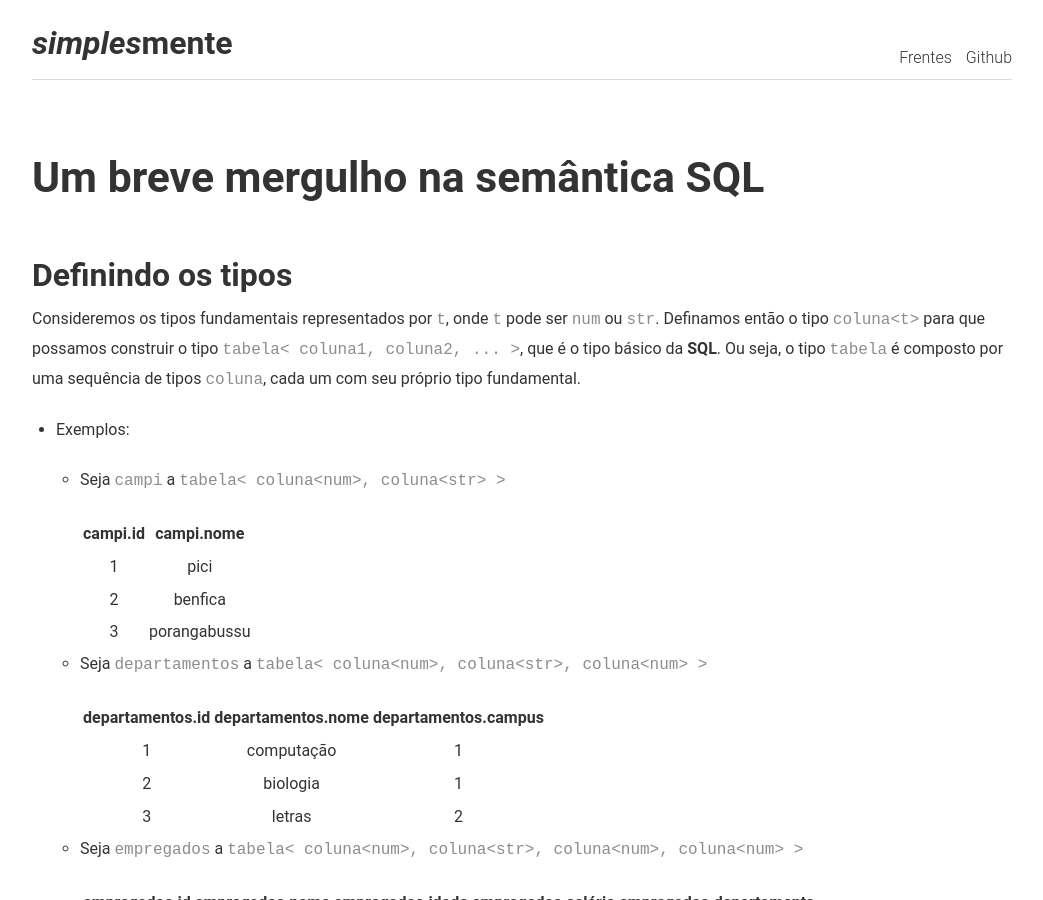
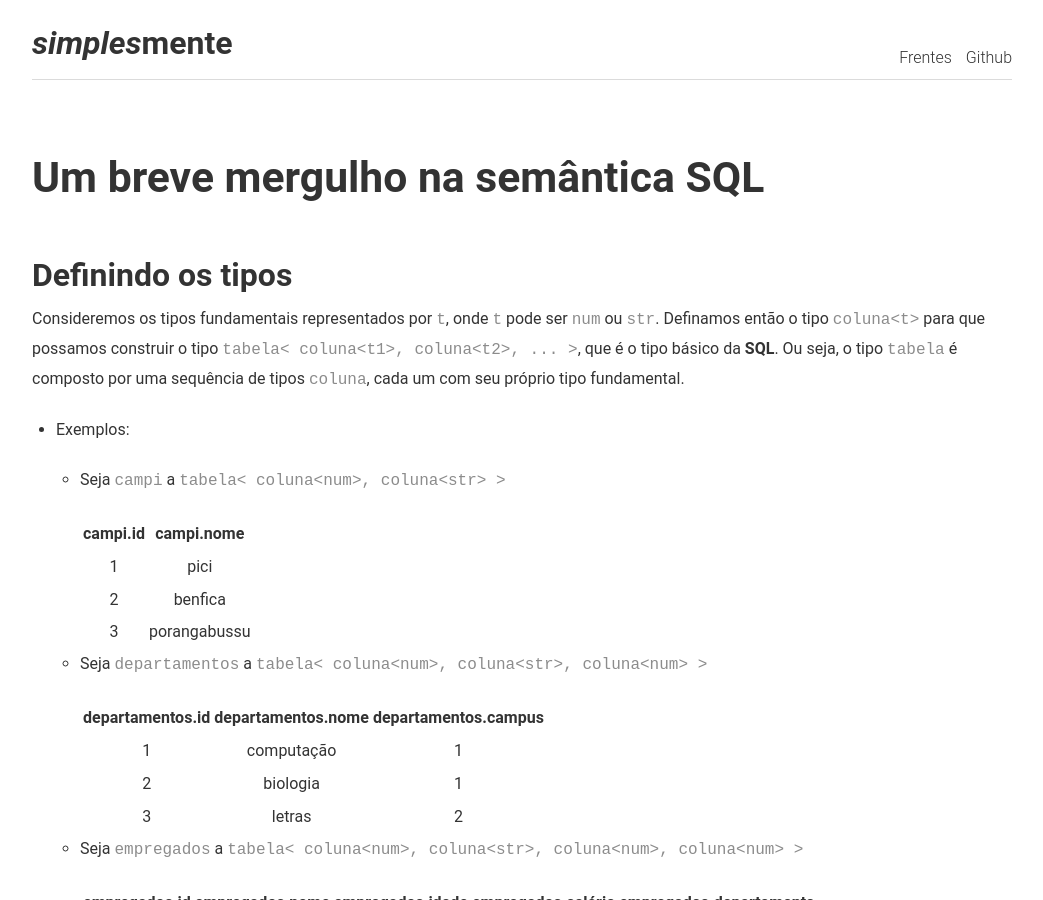
Before and after one commit to arthurpaulino/arthurpaulino.github.io, a Jekyll site: the page built from frentes/fbd/sql.md, in a window 1280 px wide and 900 px high. Shown: the whole window, without its empty margins (118-1161 px from the left). Built offline with Jekyll 4.4.1, drawn with Linux system fonts in a browser that asks for light colours.

Commit message:
more content

```diff
--- a/frentes/fbd/sql.md
+++ b/frentes/fbd/sql.md
@@ -6,7 +6,7 @@ title: SQL
 
 ## Definindo os tipos
 
-Consideremos os tipos fundamentais representados por `t`, onde `t` pode ser `num` ou `str`. Definamos então o tipo `coluna<t>` para que possamos construir o tipo `tabela< coluna1, coluna2, ... >`, que é o tipo básico da [SQL](https://pt.wikipedia.org/wiki/SQL){:target="_blank"}. Ou seja, o tipo `tabela` é composto por uma sequência de tipos `coluna`, cada um com seu próprio tipo fundamental.
+Consideremos os tipos fundamentais representados por `t`, onde `t` pode ser `num` ou `str`. Definamos então o tipo `coluna<t>` para que possamos construir o tipo `tabela< coluna<t1>, coluna<t2>, ... >`, que é o tipo básico da [SQL](https://pt.wikipedia.org/wiki/SQL){:target="_blank"}. Ou seja, o tipo `tabela` é composto por uma sequência de tipos `coluna`, cada um com seu próprio tipo fundamental.
 
 * Exemplos:
 
```
Also changed, not shown: other parts of frentes/fbd/sql.md (+4 -0 lines).
